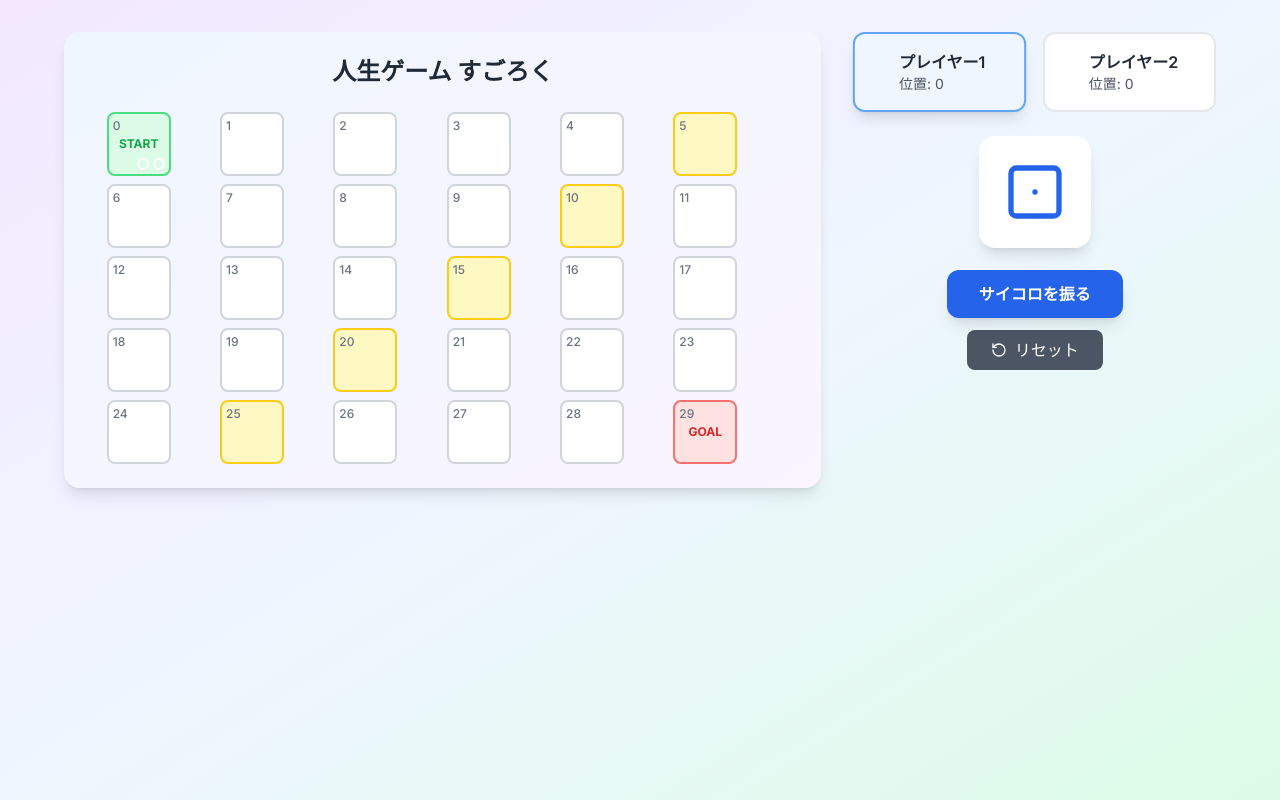
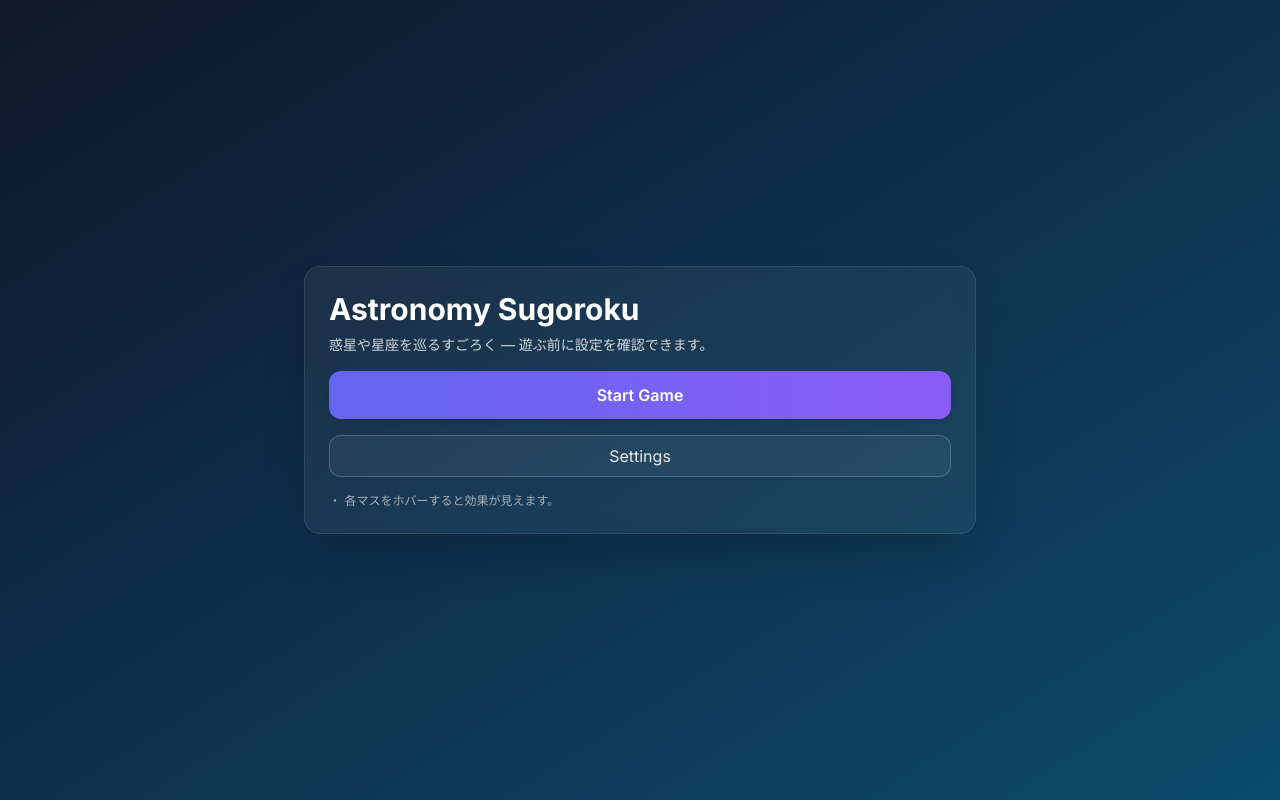
Before and after one commit to Juna1013/astronomy-sugoroku, a Next.js app: page / in a window 1280 px wide. Built offline with nearby package versions, Linux system fonts and the light colour scheme.

Commit message:
UIの修正

```diff
--- a/src/app/page.tsx
+++ b/src/app/page.tsx
@@ -1,31 +1,68 @@
 'use client';
+import React, { useState } from 'react';
+import Dashboard from '../../src/components/Dashboard';
+import GameBoard from '../../src/components/GameBoard';
+import DiceRoller from '../../src/components/DiceRoller'; // 🎲 追加
 
-import React from 'react';
-import GameBoard from '@/components/GameBoard';
-import GameControls from '@/components/GameControls';
-import { useGameState } from '@/hooks/useGameState';
+const demoSquares = Array.from({ length: 24 }).map((_, i) => ({
+  id: i,
+  name: `マス ${i + 1}`,
+  icon: ['☀️', '🪐', '⭐️', '🌙'][i % 4],
+  effect:
+    i % 5 === 0
+      ? { type: 'bonus', desc: 'コインを2枚もらう' }
+      : i % 7 === 0
+      ? { type: 'move', value: 2, desc: '2マス進む' }
+      : undefined,
+}));
 
-const HomePage: React.FC = () => {
-  const { gameState, rollDice, resetGame, BOARD_SIZE } = useGameState();
+const demoPlayers = [
+  { id: 1, name: 'A', pos: 0, color: '#ef4444' },
+  { id: 2, name: 'B', pos: 3, color: '#10b981' },
+];
+
+export default function Page() {
+  const [started, setStarted] = useState(false);
+  const [players, setPlayers] = useState(demoPlayers);
+
+  // 🎲 サイコロを振ったときの処理
+  const handleRoll = (value: number) => {
+    setPlayers((prev) =>
+      prev.map((p, i) =>
+        i === 0 // いまはプレイヤー1だけ動かす
+          ? { ...p, pos: (p.pos + value) % demoSquares.length }
+          : p
+      )
+    );
+  };
 
   return (
-    <div className="min-h-screen bg-gradient-to-br from-purple-100 via-blue-50 to-green-100 py-8 px-4">
-      <div className="container mx-auto max-w-6xl">
-        <div className="grid lg:grid-cols-3 gap-8">
-          <div className="lg:col-span-2">
-            <GameBoard players={gameState.players} boardSize={BOARD_SIZE} />
-          </div>
-          <div className="lg:col-span-1">
-            <GameControls
-              gameState={gameState}
-              onRollDice={rollDice}
-              onResetGame={resetGame}
-            />
+    <div>
+      {!started ? (
+        <Dashboard
+          onStart={() => setStarted(true)}
+          onOpenSettings={() => alert('設定ダイアログを作ってください')}
+        />
+      ) : (
+        <div className="min-h-screen bg-gradient-to-b from-slate-900 to-slate-800 text-white">
+          <div className="container mx-auto py-8">
+            <div className="flex items-center justify-between mb-6">
+              <h2 className="text-2xl font-bold">ゲーム画面</h2>
+              <button
+                onClick={() => setStarted(false)}
+                className="text-sm text-white/80 underline"
+              >
+                Return to Dashboard
+              </button>
+            </div>
+
+            <GameBoard squares={demoSquares} players={players} started={started} />
+
+            {/* 🎲 サイコロ */}
+            <DiceRoller onRoll={handleRoll} />
           </div>
         </div>
-      </div>
+      )}
     </div>
   );
-};
-
-export default HomePage;
+}
--- /dev/null
+++ b/src/components/Dashboard.tsx
@@ -0,0 +1,43 @@
+// --- src/components/Dashboard.tsx ---
+import React from 'react';
+
+
+type Props = {
+onStart: () => void;
+onOpenSettings?: () => void;
+};
+
+
+export default function Dashboard({ onStart, onOpenSettings }: Props) {
+return (
+<div className="min-h-screen flex items-center justify-center bg-gradient-to-br from-slate-900 to-sky-900 text-white p-6">
+<div className="max-w-2xl w-full bg-white/5 backdrop-blur rounded-2xl p-6 shadow-2xl border border-white/10">
+<h1 className="text-3xl font-bold mb-2">Astronomy Sugoroku</h1>
+<p className="mb-4 text-sm text-white/80">惑星や星座を巡るすごろく — 遊ぶ前に設定を確認できます。</p>
+
+
+<div className="space-y-4">
+<button
+onClick={onStart}
+className="w-full py-3 rounded-xl bg-gradient-to-r from-indigo-500 to-violet-500 text-white font-semibold shadow-md hover:scale-[1.02] transition-transform"
+>
+Start Game
+</button>
+
+
+<button
+onClick={onOpenSettings}
+className="w-full py-2 rounded-xl border border-white/20 text-white/90 bg-white/5 hover:bg-white/10"
+>
+Settings
+</button>
+
+
+<div className="text-xs text-white/60 mt-2">
+・ 各マスをホバーすると効果が見えます。
+</div>
+</div>
+</div>
+</div>
+);
+}
--- /dev/null
+++ b/src/components/DiceRoller.tsx
@@ -0,0 +1,31 @@
+import React, { useState } from "react";
+
+type Props = {
+  onRoll: (value: number) => void;
+};
+
+export default function DiceRoller({ onRoll }: Props) {
+  const [lastRoll, setLastRoll] = useState<number | null>(null);
+
+  const roll = () => {
+    const value = Math.floor(Math.random() * 6) + 1; // 1〜6
+    setLastRoll(value);
+    onRoll(value);
+  };
+
+  return (
+    <div className="mt-6 text-center">
+      <button
+        onClick={roll}
+        className="px-6 py-3 rounded-xl bg-indigo-600 text-white font-bold shadow hover:bg-indigo-700 transition"
+      >
+        🎲 Roll Dice
+      </button>
+      {lastRoll && (
+        <div className="mt-2 text-lg font-semibold text-white">
+          出目: {lastRoll}
+        </div>
+      )}
+    </div>
+  );
+}
--- a/src/components/GameBoard.tsx
+++ b/src/components/GameBoard.tsx
@@ -1,72 +1,78 @@
-'use client';
+import React, { useState } from 'react';
+import SquareTooltip from './SquareTooltip';
 
-import React from 'react';
-import { motion } from 'framer-motion';
-import { cn } from '@/lib/utils';
-import { Player } from '@/hooks/useGameState';
+type Square = {
+  id: number;
+  name: string;
+  effect?: { type: string; value?: number; desc?: string };
+  icon?: string;
+};
 
-interface GameBoardProps {
-  players: Player[];
-  boardSize: number;
-}
+type Props = {
+  squares: Square[];
+  players: { id: number; name: string; pos: number; color?: string }[];
+  started: boolean;
+};
 
-const GameBoard: React.FC<GameBoardProps> = ({ players, boardSize }) => {
-  // JSX.Element を削除して型推論に任せる
-  const renderCell = (index: number) => {
-    const playersOnCell = players.filter((player) => player.position === index);
-    const isSpecialCell = index % 5 === 0 && index !== 0;
+export default function GameBoard({ squares, players, started }: Props) {
+  const [hovered, setHovered] = useState<number | null>(null);
 
   return (
-      <motion.div
-        key={index}
-        className={cn(
-          'relative w-16 h-16 border-2 border-gray-300 flex items-center justify-center text-sm font-medium rounded-lg',
-          isSpecialCell ? 'bg-yellow-100 border-yellow-400' : 'bg-white',
-          index === 0 && 'bg-green-100 border-green-400',
-          index === boardSize - 1 && 'bg-red-100 border-red-400'
-        )}
-        whileHover={{ scale: 1.05 }}
-      >
-        <span className="absolute top-1 left-1 text-xs text-gray-500">
-          {index}
-        </span>
-
-        {index === 0 && (
-          <span className="text-green-600 font-bold text-xs">START</span>
+    <div className="p-6">
+      {!started && (
+        <div className="mb-4 text-center text-sm text-slate-500">
+          ゲームはダッシュボードから開始してください
+        </div>
       )}
 
-        {index === boardSize - 1 && (
-          <span className="text-red-600 font-bold text-xs">GOAL</span>
+      <div className="grid grid-cols-6 gap-3">
+        {squares.map((sq) => (
+          <div
+            key={sq.id}
+            onMouseEnter={() => setHovered(sq.id)}
+            onMouseLeave={() => setHovered(null)}
+            className="relative bg-white/5 rounded-lg p-3 min-h-[92px] flex flex-col justify-between border border-white/5 hover:scale-[1.01] transition-transform"
+          >
+            {/* アイコン & マス名 */}
+            <div className="flex items-start justify-between">
+              <div className="flex items-center gap-2">
+                <div className="text-lg">{sq.icon ?? '✦'}</div>
+                <div className="text-sm font-medium">{sq.name}</div>
+              </div>
+
+              {/* 小さな効果バッジ */}
+              {sq.effect && (
+                <div className="text-xs text-white/80 px-2 py-1 rounded-md bg-white/6 border border-white/8">
+                  {sq.effect.type}
+                </div>
               )}
+            </div>
 
-        <div className="absolute bottom-1 right-1 flex gap-1">
-          {playersOnCell.map((player) => (
-            <motion.div
-              key={player.id}
-              className={cn(
-                'w-3 h-3 rounded-full border-2 border-white shadow-sm',
-                player.color
-              )}
-              initial={{ scale: 0 }}
-              animate={{ scale: 1 }}
-              transition={{ type: 'spring', stiffness: 500, damping: 30 }}
-            />
+            {/* 駒を表示 */}
+            <div className="flex gap-2 items-end justify-start">
+              {players
+                .filter((p) => p.pos === sq.id)
+                .map((p) => (
+                  <div
+                    key={p.id}
+                    className="flex items-center justify-center text-xs font-semibold min-w-[36px] min-h-[36px] rounded-full shadow-md border-2 border-white/20 select-none"
+                    style={{ background: p.color ?? '#7c3aed', color: '#fff' }}
+                    title={p.name}
+                  >
+                    {p.name.slice(0, 2)}
+                  </div>
                 ))}
             </div>
-      </motion.div>
-    );
-  };
 
-  return (
-    <div className="p-6 bg-gradient-to-br from-blue-50 to-purple-50 rounded-2xl shadow-lg">
-      <h2 className="text-2xl font-bold text-center mb-6 text-gray-800">
-        人生ゲーム すごろく
-      </h2>
-      <div className="grid grid-cols-6 gap-2 max-w-2xl mx-auto">
-        {Array.from({ length: boardSize }, (_, index) => renderCell(index))}
+            {/* ツールチップ */}
+            {hovered === sq.id && sq.effect && (
+              <div className="absolute z-40" style={{ top: -8, right: -8 }}>
+                <SquareTooltip title={sq.effect.type} desc={sq.effect.desc ?? ''} />
+              </div>
+            )}
+          </div>
+        ))}
       </div>
     </div>
   );
-};
-
-export default GameBoard;
+}
--- /dev/null
+++ b/src/components/SquareTooltip.tsx
@@ -0,0 +1,12 @@
+// --- src/components/SquareTooltip.tsx ---
+import React from 'react';
+
+
+export default function SquareTooltip({ title, desc }: { title: string; desc?: string }) {
+return (
+<div className="z-50 max-w-xs rounded-md p-2 text-sm shadow-lg bg-white text-slate-900 border border-slate-200">
+<div className="font-semibold">{title}</div>
+{desc && <div className="text-xs mt-1 text-slate-600">{desc}</div>}
+</div>
+);
+}
```
Lines whose indentation alone changed are shown as unchanged.
